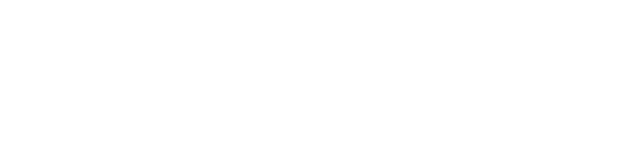
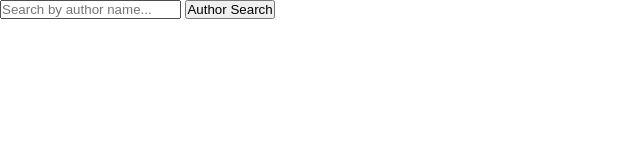
Before and after one commit to zizette/full-stack-bootcamp, a plain HTML site: page JavaScript Challenges/Challenge 7/quotes.html in a window 1280 px wide. Shown: the whole page, without its empty margins (0-640 px from the left). Drawn offline with Linux system fonts and the light colour scheme.

Commit message:
Modify Challenge 7

```diff
--- a/JavaScript Challenges/Challenge 7/quotes.html
+++ b/JavaScript Challenges/Challenge 7/quotes.html
@@ -4,8 +4,16 @@
     <meta charset="UTF-8" />
     <meta name="viewport" content="width=device-width, initial-scale=1.0" />
     <title>Quotes</title>
-    <link rel="stylesheet" href="style.css">
+    <link rel="stylesheet" href="style.css" />
   </head>
-  <body></body>
+  <body>
+    <input
+      id="authorSearch"
+      type="text"
+      placeholder="Search by author name..."
+    />
+    <button id="authorBtn">Author Search</button>
+    <div id="quotes" class="quotes"></div>
+  </body>
   <script src="quotes.js"></script>
 </html>
```
Also changed, not shown: 1 other file.
